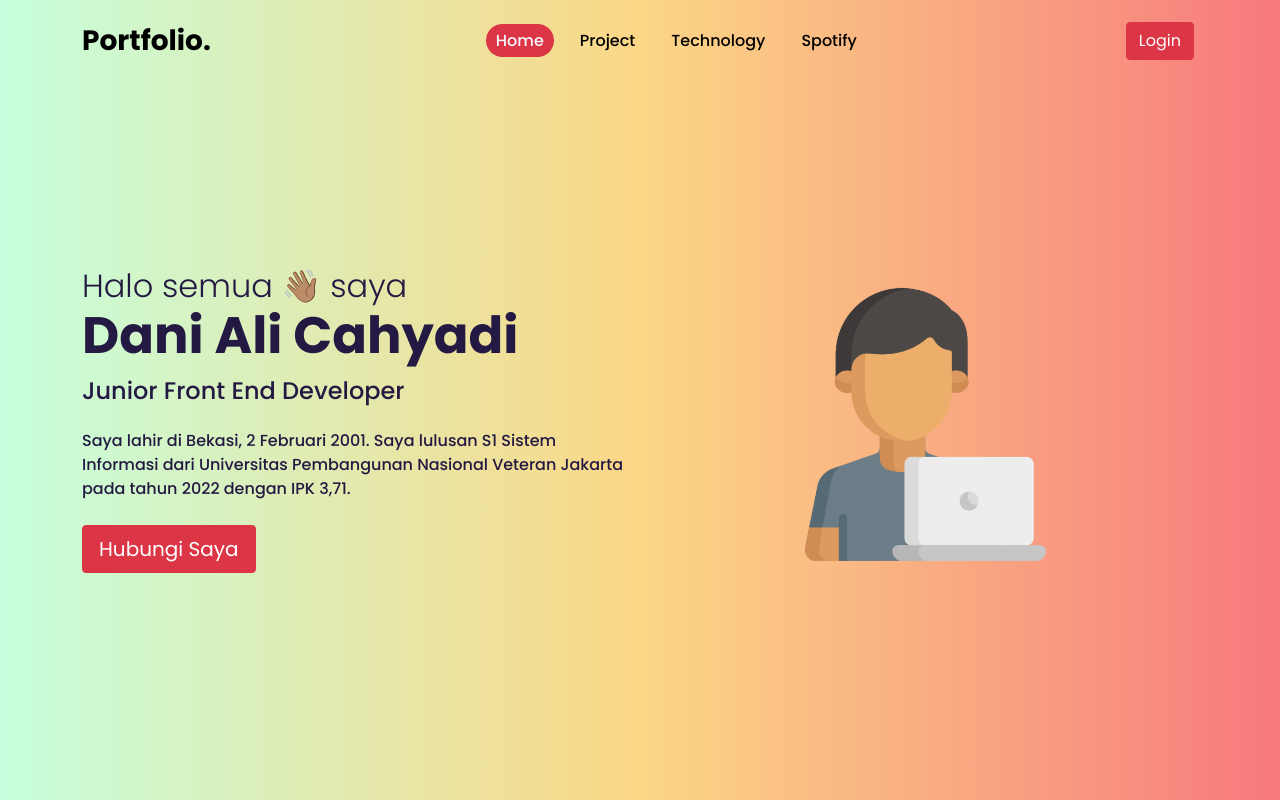
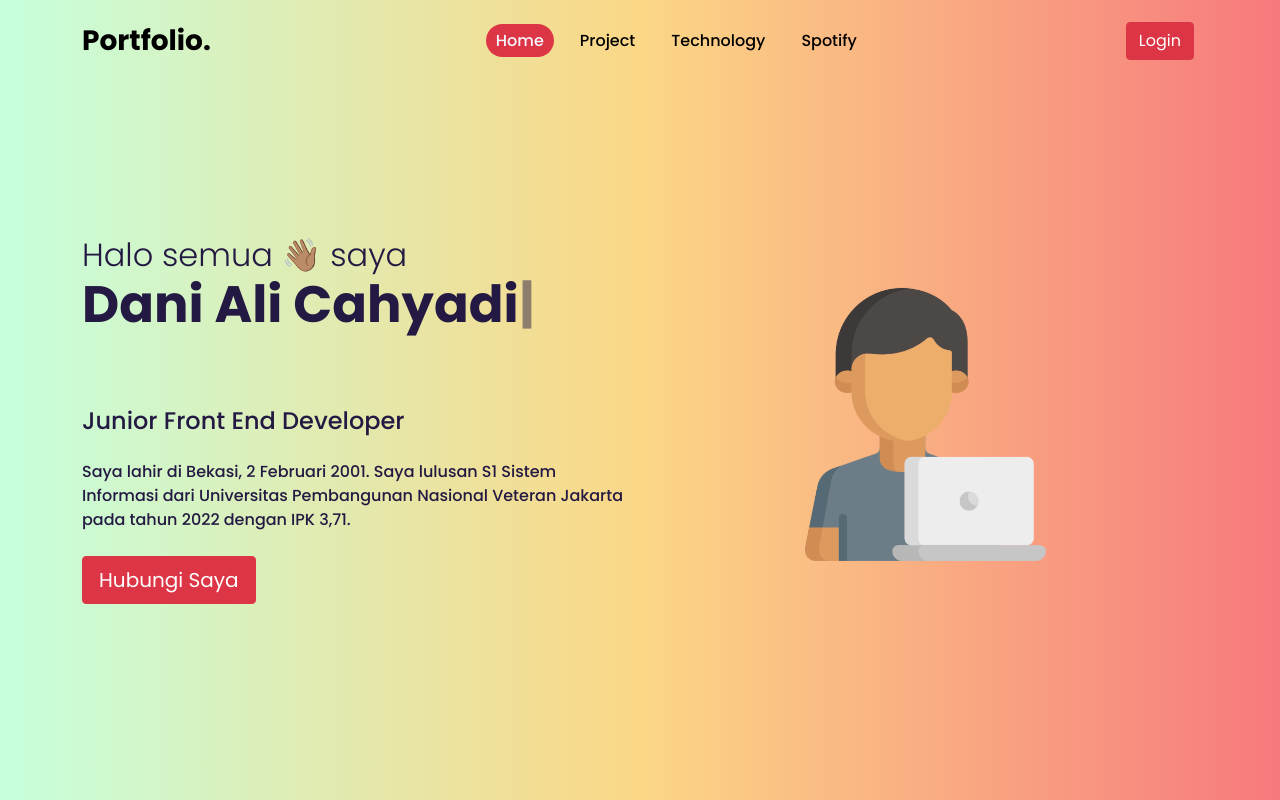
Before and after one commit to danialicahyadii/portfolio-dannnqt, a React (Vite) app: page / in a window 1280 px wide. Shown: the top 800 px of the page. Built offline with nearby package versions, Linux system fonts and the light colour scheme.

Commit message:
repair my name with typewriter.js

```diff
--- a/src/pages/Home.jsx
+++ b/src/pages/Home.jsx
@@ -1,9 +1,10 @@
-import React from 'react'
+import React, { useEffect, useState } from 'react'
 import { Col, Row, Container } from 'react-bootstrap';
 import imageDani from '../assets/img/560216.png';
 import {kelasTerbaru, dataSwiper} from '../data/index';
 import { useNavigate } from 'react-router-dom';
 import { Swiper, SwiperSlide } from 'swiper/react';
+import Typewriter from 'typewriter-effect';
 
 // Import Swiper styles
 import 'swiper/css';
@@ -15,6 +16,14 @@ import Faq from '../components/Faq';
 
 const Home = () => {
   let navigate = useNavigate();
+  const [autoStart, setAutoStart] = useState(false);
+  useEffect(() => {
+    const timer = setTimeout(() => {
+      setAutoStart(true);
+    }, 2000);
+
+    return () => clearTimeout(timer);
+  }, []);
   const openWhatsapp = (noHp) => {
     window.open(`https://wa.me/${noHp}`, '_blank');
   };
@@ -24,7 +33,13 @@ const Home = () => {
         <Container>
           <Row className="header-box d-flex align-items-center pt-lg-5">
             <Col lg="6">
-            <h1 className="mb-4 animate__animated animate__fadeInUp animate__delay-1s">Halo semua 👋🏽 saya <br /><span>Dani Ali Cahyadi</span> <br /> <h4>Junior Front End Developer</h4>
+            <h1 className="mb-4 animate__animated animate__fadeInUp animate__delay-1s">Halo semua 👋🏽 saya <br /><span><Typewriter
+              options={{
+                strings: ['Dani Ali Cahyadi'],
+                autoStart: autoStart,
+                loop: true,
+              }}
+            /></span> <br /> <h4>Junior Front End Developer</h4>
             </h1>
             <p className="mb-4 animate__animated animate__fadeInUp animate__delay-1s">Saya lahir di Bekasi, 2 Februari 2001. Saya lulusan S1 Sistem Informasi dari Universitas Pembangunan Nasional Veteran Jakarta pada tahun 2022 dengan IPK 3,71.</p>
             <button onClick={()=> openWhatsapp('6281289124536')} className="btn btn-danger text-white btn-lg rounded-1 me-2 mb-xs-0 mb-2 animate__animated animate__fadeInUp animate__delay-1s">Hubungi Saya</button>
```
